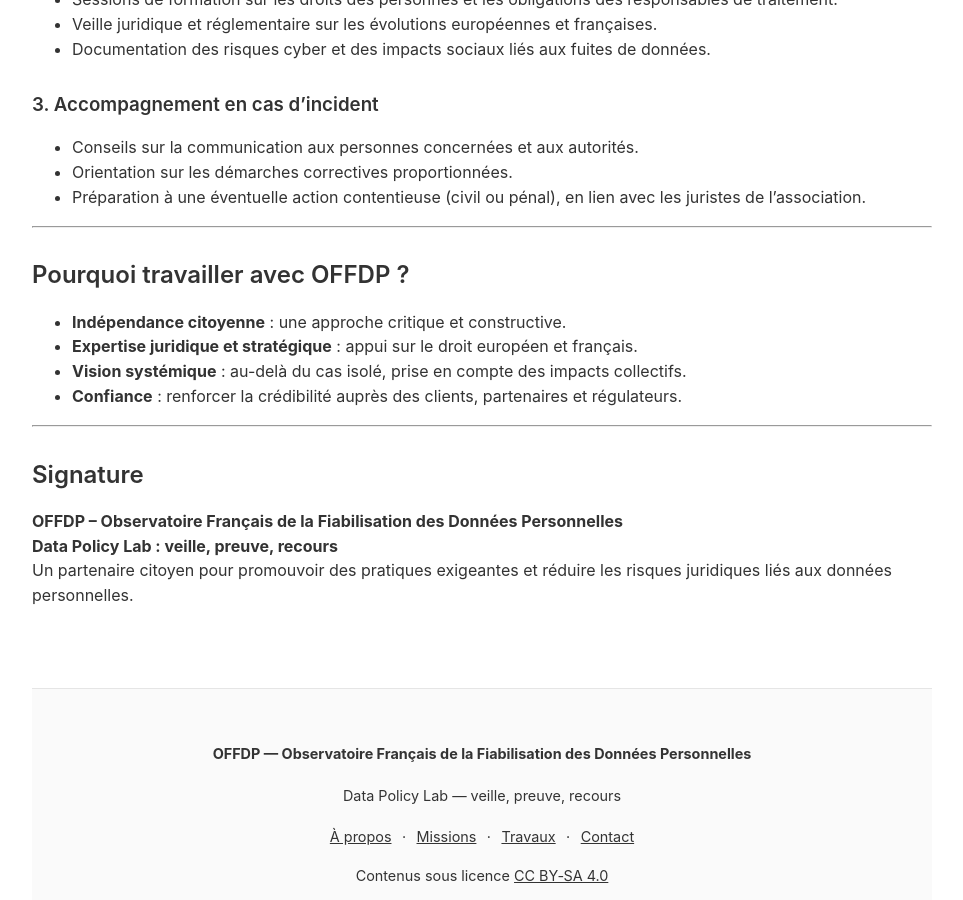
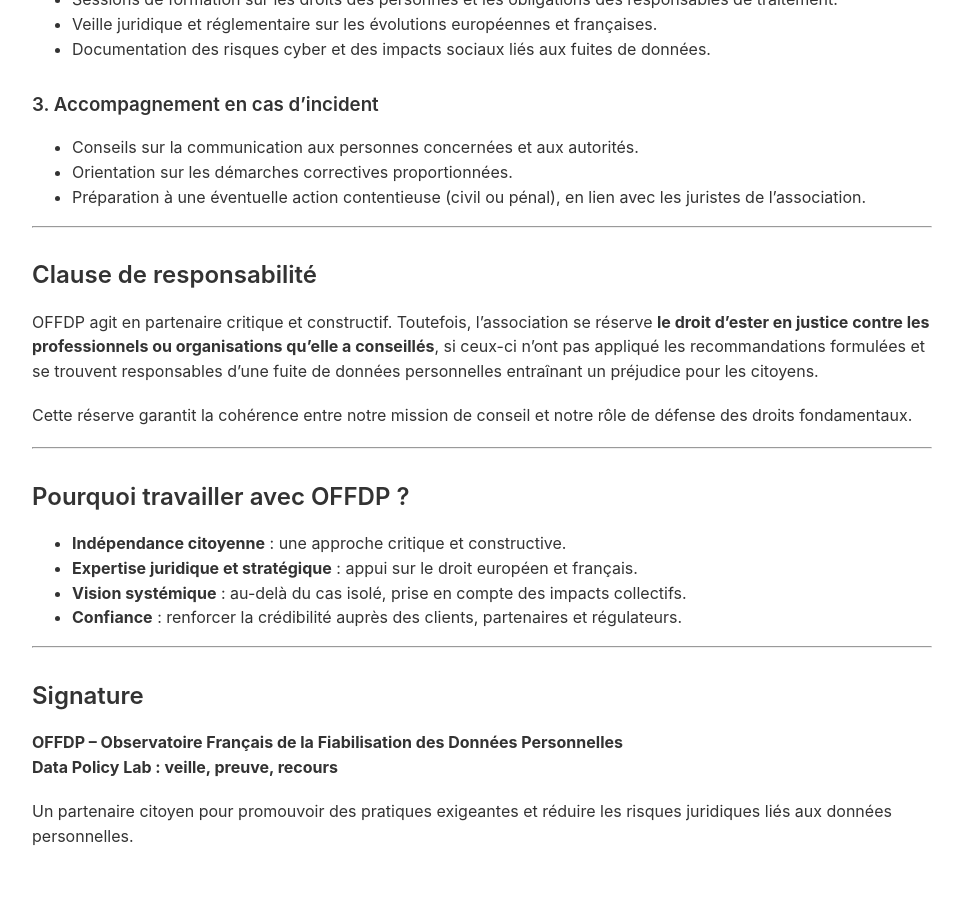
Before and after one commit to Marcussacapuces91/OFFDP, a Jekyll site: the page built from docs/pro_et_org.md, in a window 1280 px wide and 900 px high, scrolled down 941 px. Shown: the whole window, without its empty margins (158-1121 px from the left). Built offline with Jekyll 4.4.1, drawn with Linux system fonts in a browser that asks for light colours; our own code applies the rules of GitHub Pages for plain Markdown files.

Commit message:
Update pro_et_org.md

```diff
--- a/docs/pro_et_org.md
+++ b/docs/pro_et_org.md
@@ -39,6 +39,13 @@ OFFDP accompagne les organisations pour anticiper ces risques et renforcer la co
 
 ---
 
+## Clause de responsabilité
+OFFDP agit en partenaire critique et constructif. Toutefois, l’association se réserve **le droit d’ester en justice contre les professionnels ou organisations qu’elle a conseillés**, si ceux-ci n’ont pas appliqué les recommandations formulées et se trouvent responsables d’une fuite de données personnelles entraînant un préjudice pour les citoyens.
+
+Cette réserve garantit la cohérence entre notre mission de conseil et notre rôle de défense des droits fondamentaux.
+
+---
+
 ## Pourquoi travailler avec OFFDP ?
 
 - **Indépendance citoyenne** : une approche critique et constructive.
@@ -49,6 +56,8 @@ OFFDP accompagne les organisations pour anticiper ces risques et renforcer la co
 ---
 
 ## Signature
+
 **OFFDP – Observatoire Français de la Fiabilisation des Données Personnelles**
 **Data Policy Lab : veille, preuve, recours**
+
 Un partenaire citoyen pour promouvoir des pratiques exigeantes et réduire les risques juridiques liés aux données personnelles.
```
